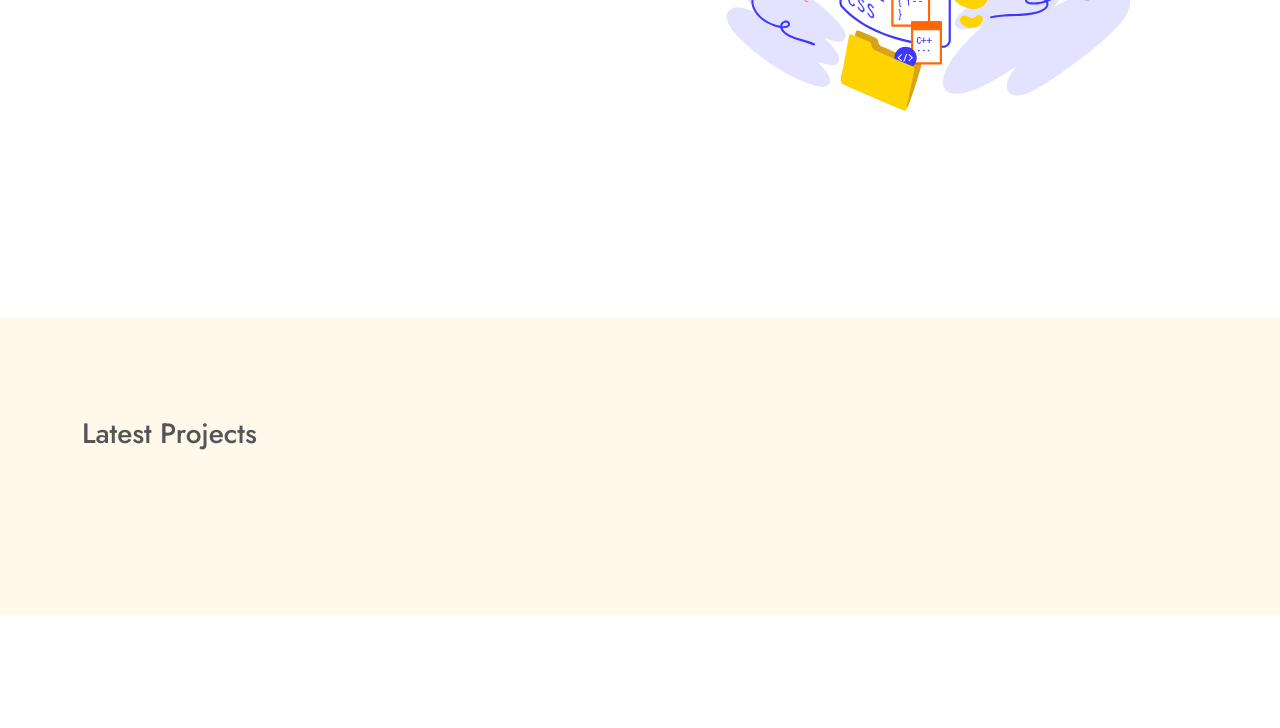
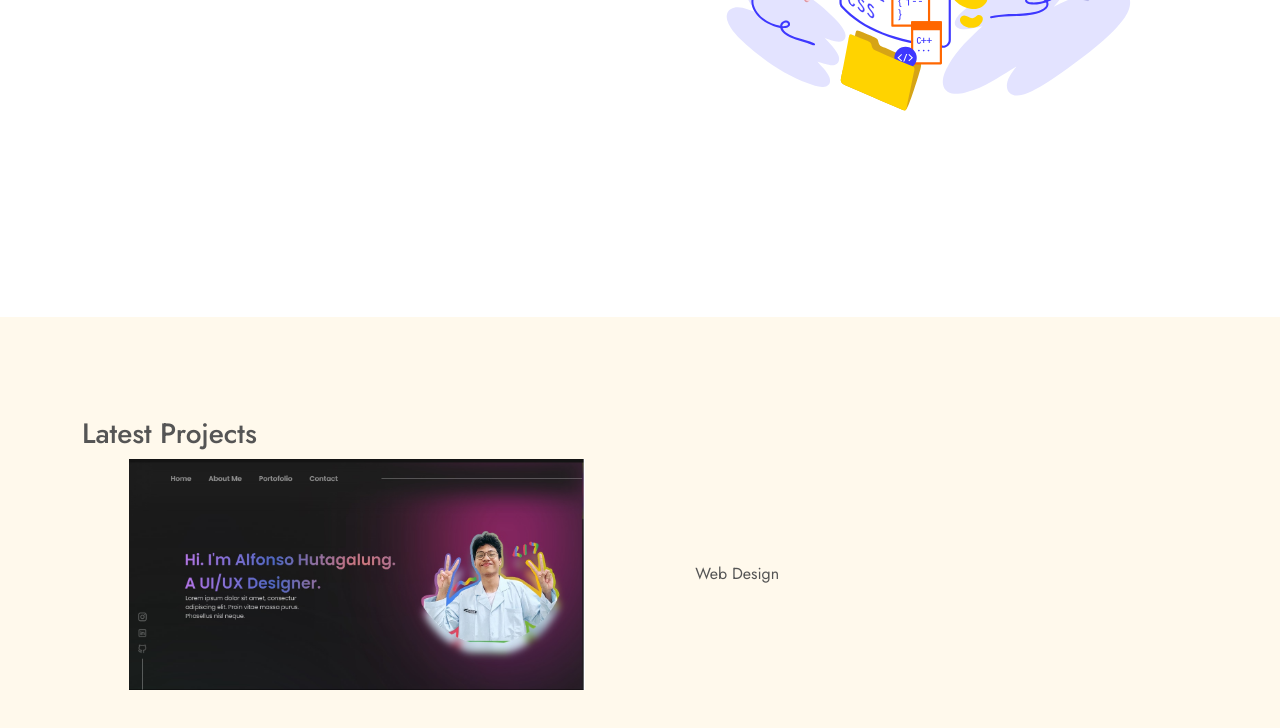
Before and after one commit to aexhtz/PROJECT-Pemrograman-Web-I-TUGAS1, a plain HTML site: page index.html in a window 1280 px wide. Shown: the part 1875-2603 px from the top of the page. Before the commit the page ends 2490 px from the top, so only its background shows below. Drawn offline with nearby package versions, Linux system fonts and the light colour scheme.

Commit message:
new file:   aset/project1.jpg 	new file:   aset/project2.jpg 	modified:   index.html

```diff
--- a/index.html
+++ b/index.html
@@ -209,7 +209,14 @@
                     <div class="row gx-3 gy-4 pb-3 mb-5 pb-lg-3 mb-lg-3 justify-content-around align-items-center">
                         <div class="col-md-6 col-lg-5">
                             <div class="portfolio-img">
-                                <img src="" alt="">
+                                <img src="aset/project1.jpg" alt="">
+                            </div>
+                        </div>
+                        <div class="col-md-6 col-lg-5">
+                            <div class="portfolio-text">
+                                <span>
+                                    Web Design
+                                </span>
                             </div>
                         </div>
                     </div>
```
Also changed, not shown: aset/project1.jpg (added), aset/project2.jpg (added).
